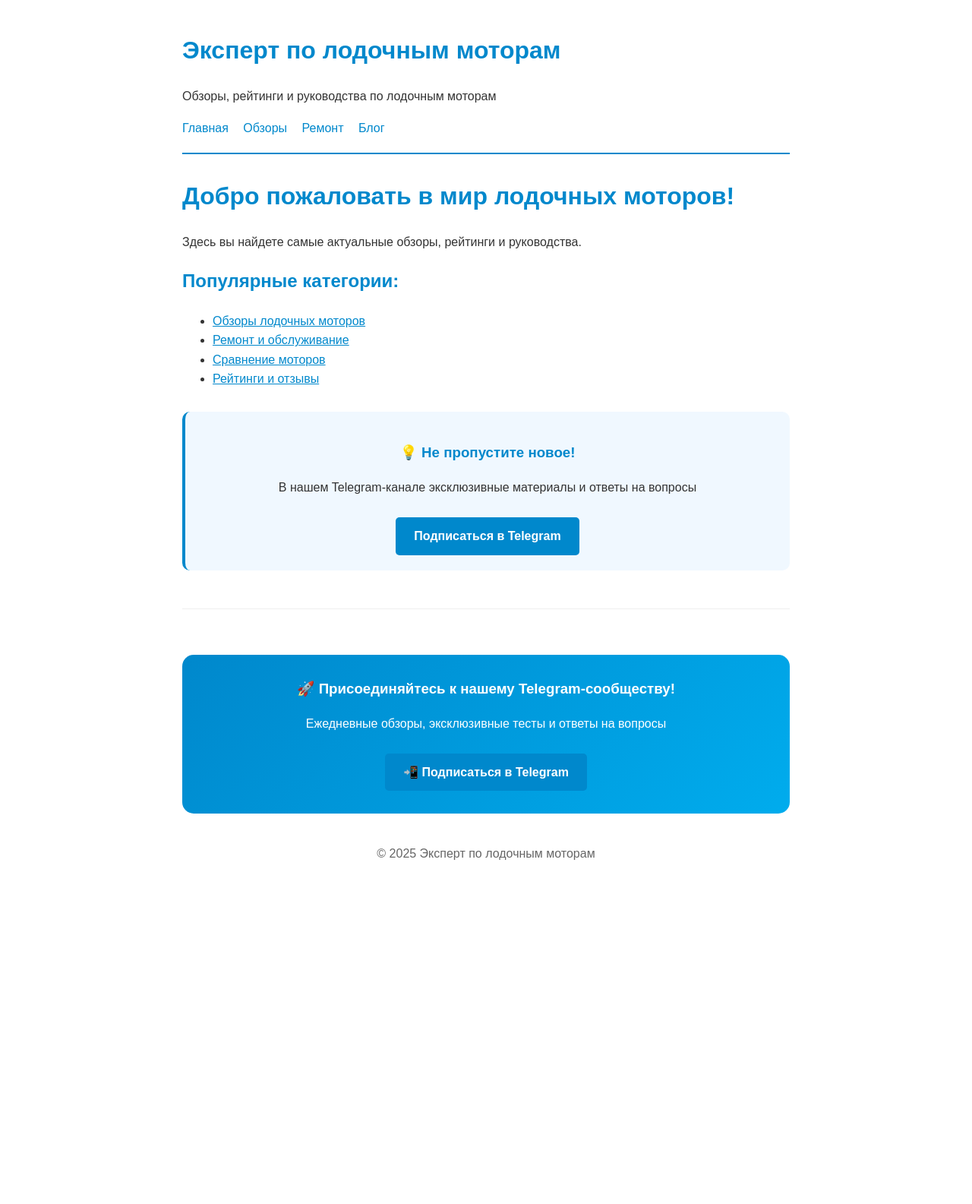
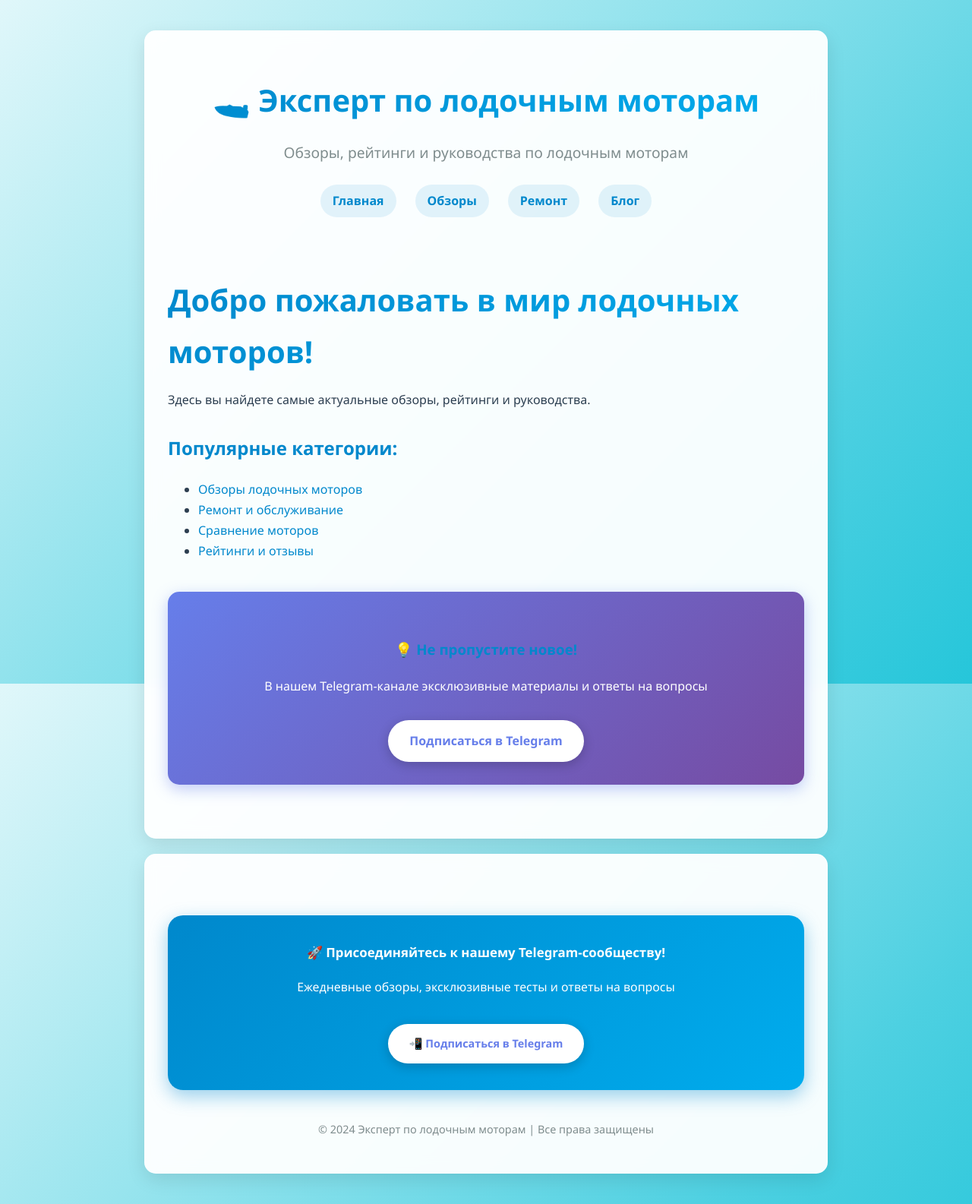
Before and after one commit to lodochnye-motory/lodochnye-motory.github.io, a Jekyll site: the page built from index.md, in a window 1280 px wide. Shown: the whole page at 76% size. Built offline with Jekyll 4.4.1, drawn with Linux system fonts in a browser that asks for light colours; before the commit the page ends 1173 px from its top, so only the background shows below that.

Commit message:
Update default.html

```diff
--- a/_layouts/default.html
+++ b/_layouts/default.html
@@ -26,75 +26,177 @@
     <meta name="twitter:image" content="https://lodochnye-motory.github.io/assets/og-image.jpg">
 
     <style>
+        /* Красивый водный градиент для фона */
         body {
-            font-family: Arial, sans-serif;
-            max-width: 800px;
+            font-family: 'Segoe UI', Tahoma, Geneva, Verdana, sans-serif;
+            max-width: 900px;
             margin: 0 auto;
             padding: 20px;
-            line-height: 1.6;
-            color: #333;
+            line-height: 1.7;
+            color: #2c3e50;
+            background: linear-gradient(135deg,
+                #e0f7fa 0%,
+                #b2ebf2 25%,
+                #80deea 50%,
+                #4dd0e1 75%,
+                #26c6da 100%);
+            min-height: 100vh;
+            background-attachment: fixed;
         }
+
+        /* Стили для контентных блоков */
+        .content-container {
+            background: rgba(255, 255, 255, 0.95);
+            border-radius: 15px;
+            padding: 30px;
+            margin: 20px 0;
+            box-shadow: 0 8px 25px rgba(0, 0, 0, 0.1);
+            border: 1px solid rgba(255, 255, 255, 0.3);
+            backdrop-filter: blur(10px);
+        }
+
         header {
-            border-bottom: 2px solid #0088cc;
+            text-align: center;
             padding-bottom: 20px;
             margin-bottom: 30px;
         }
+
+        nav {
+            display: flex;
+            justify-content: center;
+            gap: 25px;
+            margin: 25px 0;
+            flex-wrap: wrap;
+        }
+
         nav a {
-            margin-right: 15px;
             text-decoration: none;
             color: #0088cc;
+            font-weight: 600;
+            padding: 8px 16px;
+            border-radius: 25px;
+            transition: all 0.3s ease;
+            background: rgba(0, 136, 204, 0.1);
         }
+
         nav a:hover {
-            text-decoration: underline;
-        }
-        .cta-block {
-            background: #f0f8ff;
-            padding: 20px;
-            border-radius: 10px;
-            margin: 30px 0;
-            text-align: center;
-            border-left: 4px solid #0088cc;
-        }
-        .cta-button {
             background: #0088cc;
             color: white;
-            padding: 12px 24px;
+            transform: translateY(-2px);
+            box-shadow: 0 4px 12px rgba(0, 136, 204, 0.3);
+        }
+
+        .cta-block {
+            background: linear-gradient(135deg, #667eea 0%, #764ba2 100%);
+            color: white;
+            padding: 30px;
+            border-radius: 15px;
+            margin: 40px 0;
+            text-align: center;
+            box-shadow: 0 6px 20px rgba(102, 126, 234, 0.4);
+        }
+
+        .cta-button {
+            background: white;
+            color: #667eea;
+            padding: 14px 28px;
             text-decoration: none;
-            border-radius: 5px;
+            border-radius: 50px;
             display: inline-block;
             font-weight: bold;
-            margin-top: 10px;
+            margin-top: 15px;
+            transition: all 0.3s ease;
+            box-shadow: 0 4px 15px rgba(0, 0, 0, 0.2);
         }
+
         .cta-button:hover {
-            background: #006699;
+            transform: translateY(-3px);
+            box-shadow: 0 8px 25px rgba(0, 0, 0, 0.3);
+            color: #764ba2;
         }
+
         .telegram-widget {
             background: linear-gradient(135deg, #0088cc, #00aced);
             color: white;
-            padding: 30px;
-            border-radius: 15px;
+            padding: 35px;
+            border-radius: 20px;
             text-align: center;
             margin: 40px 0;
+            box-shadow: 0 8px 25px rgba(0, 136, 204, 0.4);
         }
+
         footer {
             margin-top: 50px;
-            border-top: 1px solid #eee;
-            padding-top: 20px;
             text-align: center;
-            color: #666;
+            color: #7f8c8d;
+            font-size: 0.9em;
         }
-        h1, h2, h3 {
+
+        h1 {
+            color: #2c3e50;
+            font-size: 2.5em;
+            margin-bottom: 10px;
+            background: linear-gradient(135deg, #0088cc, #00aced);
+            -webkit-background-clip: text;
+            -webkit-text-fill-color: transparent;
+            background-clip: text;
+        }
+
+        h2, h3 {
             color: #0088cc;
+            margin-top: 30px;
         }
+
         a {
             color: #0088cc;
+            text-decoration: none;
+            transition: color 0.3s ease;
+        }
+
+        a:hover {
+            color: #005580;
+        }
+
+        /* Анимации */
+        @keyframes fadeIn {
+            from { opacity: 0; transform: translateY(20px); }
+            to { opacity: 1; transform: translateY(0); }
+        }
+
+        .content-container {
+            animation: fadeIn 0.6s ease-out;
+        }
+
+        /* Адаптивность */
+        @media (max-width: 768px) {
+            body {
+                padding: 15px;
+            }
+
+            .content-container {
+                padding: 20px;
+            }
+
+            nav {
+                gap: 10px;
+            }
+
+            nav a {
+                padding: 6px 12px;
+                font-size: 0.9em;
+            }
+
+            h1 {
+                font-size: 2em;
+            }
         }
     </style>
 </head>
 <body>
+    <div class="content-container">
         <header>
-        <h1><a href="/" style="text-decoration: none; color: inherit;">Эксперт по лодочным моторам</a></h1>
-        <p>Обзоры, рейтинги и руководства по лодочным моторам</p>
+            <h1>🚤 Эксперт по лодочным моторам</h1>
+            <p style="font-size: 1.2em; color: #7f8c8d;">Обзоры, рейтинги и руководства по лодочным моторам</p>
             <nav>
                 <a href="/">Главная</a>
                 <a href="/obzory/">Обзоры</a>
@@ -106,14 +208,17 @@
         <main>
             {{ content }}
         </main>
+    </div>
 
+    <div class="content-container">
         <footer>
             <div class="telegram-widget">
                 <h3 style="color: white; margin-top: 0;">🚀 Присоединяйтесь к нашему Telegram-сообществу!</h3>
-            <p>Ежедневные обзоры, эксклюзивные тесты и ответы на вопросы</p>
+                <p style="font-size: 1.1em; margin-bottom: 20px;">Ежедневные обзоры, эксклюзивные тесты и ответы на вопросы</p>
                 <a href="https://t.me/+sM-I_3xdgHAxMDIy" class="cta-button">📲 Подписаться в Telegram</a>
             </div>
-        <p>&copy; 2025 Эксперт по лодочным моторам</p>
+            <p>&copy; 2024 Эксперт по лодочным моторам | Все права защищены</p>
         </footer>
+    </div>
 </body>
 </html>
```
Lines whose indentation alone changed are shown as unchanged.
